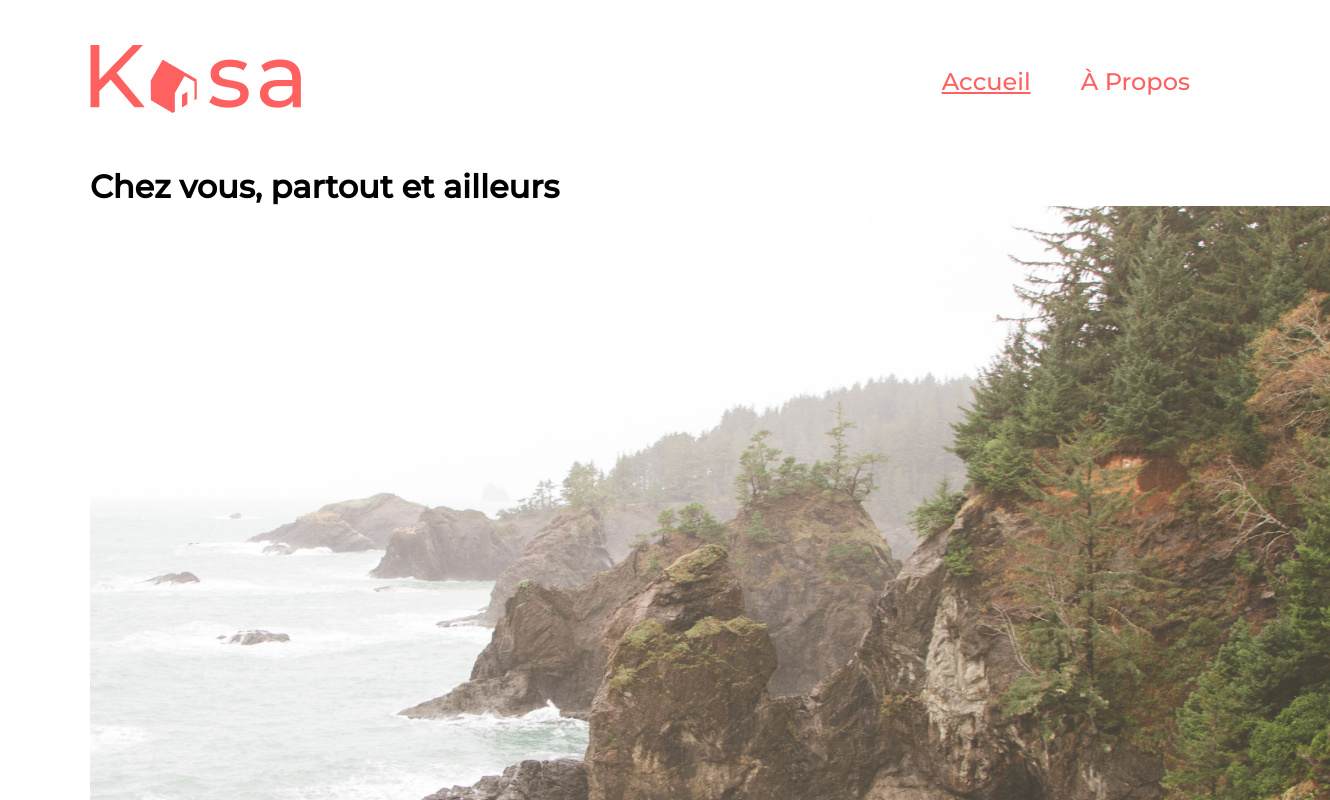
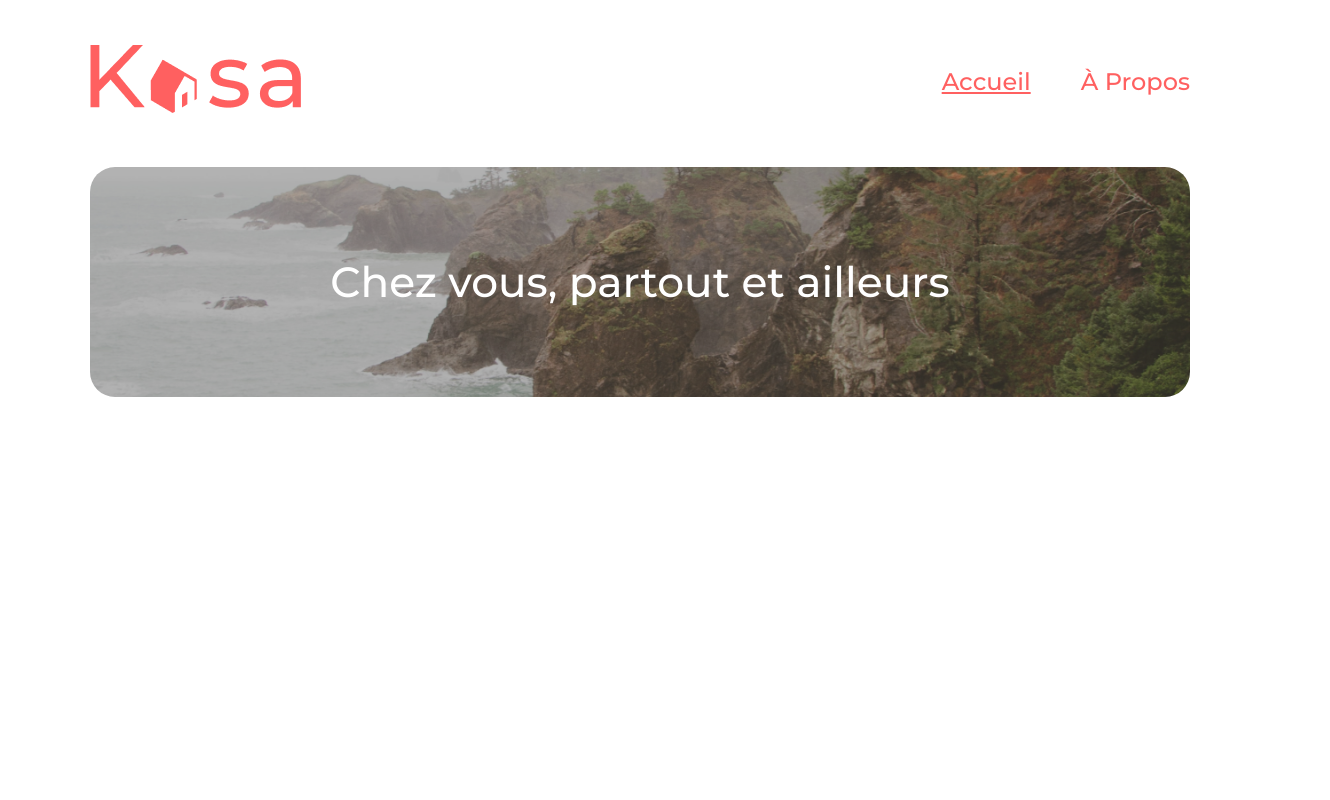
Before and after one commit to AlexDDevv/P8-Kasa, a React (Vite) app: page / in a window 1280 px wide. Shown: the top 800 px of the page, 1330 px wide, since content can reach past the window. Built offline with nearby package versions, Linux system fonts and the light colour scheme.

Commit message:
ajout du css pour les bannières

```diff
--- a/src/assets/sass/_banner.scss
+++ b/src/assets/sass/_banner.scss
@@ -0,0 +1,25 @@
+.banner-container {
+    height: 230px;
+    position: relative;
+
+    .banner-title {
+        color: white;
+        font-weight: 500;
+        font-size: 3.3vw;
+        position: absolute;
+        top: 50%;
+        left: 50%;
+        transform: translate(-50%, -50%);
+        z-index: 1000;
+        width: 100%;
+        text-align: center;
+    }
+    .banner-img {
+        width: 100%;
+        height: 100%;
+        border-radius: 25px;
+        object-fit: cover;
+        object-position: 50% 49%;
+        filter: brightness(0.7);
+    }
+}
```
